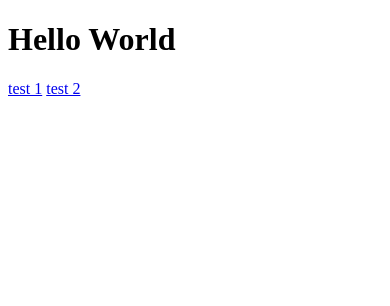
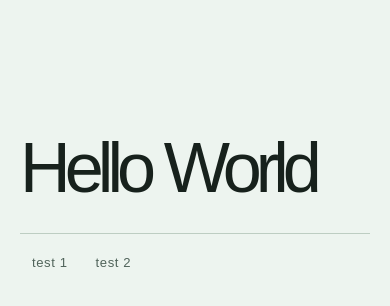
Before and after one commit to pandesigner/michal-astro, a plain HTML site: page index.html in a window 390 px wide. Drawn offline with Linux system fonts and the light colour scheme.

Commit message:
Adding css similar to mglogo website

```diff
--- a/index.html
+++ b/index.html
@@ -4,6 +4,7 @@
     <meta charset="UTF-8">
     <meta name="viewport" content="width=device-width, initial-scale=1.0">
     <title>Hello World</title>
+    <link rel="stylesheet" href="styles.css">
   </head>
   <body>
     <h1>Hello World</h1>
--- /dev/null
+++ b/styles.css
@@ -0,0 +1,108 @@
+:root {
+  color-scheme: light;
+  font-family: Arial, Helvetica, sans-serif;
+  background: #edf4ef;
+  color: #17211c;
+  font-synthesis: none;
+  text-rendering: optimizeLegibility;
+  -webkit-font-smoothing: antialiased;
+  -moz-osx-font-smoothing: grayscale;
+}
+
+* {
+  box-sizing: border-box;
+}
+
+body {
+  display: grid;
+  grid-template-columns: minmax(140px, 190px) minmax(0, 1fr);
+  column-gap: clamp(48px, 9vw, 144px);
+  align-content: center;
+  width: min(100% - 64px, 1200px);
+  min-height: 100vh;
+  min-height: 100svh;
+  margin: 0 auto;
+  padding: clamp(48px, 9vh, 104px) 0;
+}
+
+h1 {
+  grid-column: 2;
+  margin: 0 0 36px;
+  color: #17211c;
+  font-size: clamp(3.5rem, 9vw, 8rem);
+  font-weight: 500;
+  letter-spacing: -0.085em;
+  line-height: 0.94;
+}
+
+nav {
+  grid-column: 1;
+  grid-row: 1 / span 2;
+  align-self: start;
+  position: sticky;
+  top: 32px;
+  display: flex;
+  flex-direction: column;
+  gap: 8px;
+  margin-top: 8px;
+  padding-left: 18px;
+  border-left: 1px solid #bdcdc2;
+}
+
+nav a {
+  width: fit-content;
+  padding: 9px 12px;
+  border-radius: 999px;
+  color: #50635a;
+  font-size: 0.82rem;
+  font-weight: 500;
+  letter-spacing: 0.045em;
+  text-decoration: none;
+  transition: background-color 160ms ease, color 160ms ease;
+}
+
+nav a:hover {
+  background: #dce9e0;
+  color: #17211c;
+}
+
+nav a:focus-visible {
+  outline: 2px solid #315d49;
+  outline-offset: 3px;
+}
+
+@media (max-width: 640px) {
+  body {
+    grid-template-columns: minmax(0, 1fr);
+    align-content: start;
+    width: min(100% - 40px, 540px);
+    min-height: 100vh;
+    min-height: 100svh;
+    padding: clamp(72px, 16vh, 144px) 0 48px;
+  }
+
+  h1 {
+    grid-column: 1;
+    margin-bottom: 32px;
+    font-size: clamp(3.5rem, 18vw, 6rem);
+  }
+
+  nav {
+    grid-column: 1;
+    grid-row: auto;
+    position: static;
+    flex-direction: row;
+    flex-wrap: wrap;
+    gap: 4px;
+    margin: 0;
+    padding: 12px 0 0;
+    border-top: 1px solid #bdcdc2;
+    border-left: 0;
+  }
+}
+
+@media (prefers-reduced-motion: reduce) {
+  nav a {
+    transition: none;
+  }
+}
```
Also changed, not shown: test-1.html (+1 -0 lines), test-2.html (+1 -0 lines).
